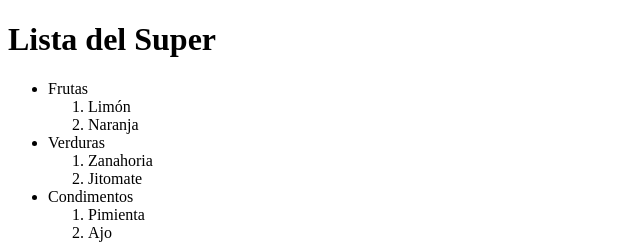
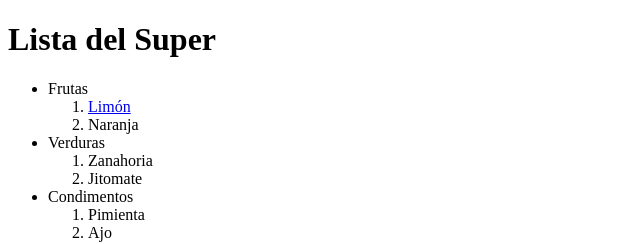
Before and after one commit to SrCodigo/HTML, a plain HTML site: page index.html in a window 1280 px wide. Shown: the top 244 px of the page, 0-640 px from the left. Drawn offline with Linux system fonts and the light colour scheme.

Commit message:
Se agrego un a href para una receta con limon

```diff
--- a/index.html
+++ b/index.html
@@ -14,7 +14,7 @@
         <ul>
             <li>Frutas</li>
             <ol>
-                <li>Limón</li>
+                <li><a href="https://www.google.com/search?client=firefox-b-d&q=recetas+con+limon">Limón</a></li>
                 <li>Naranja</li>
             </ol>
             <li>Verduras</li>
```
